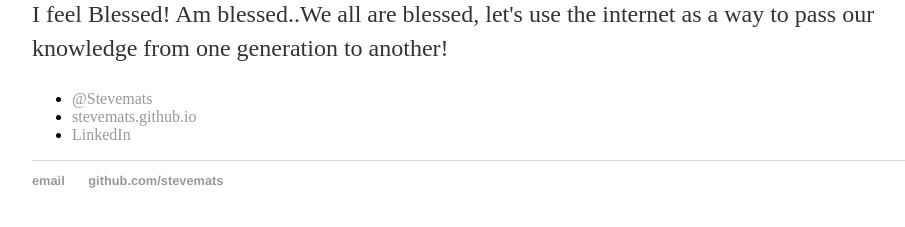
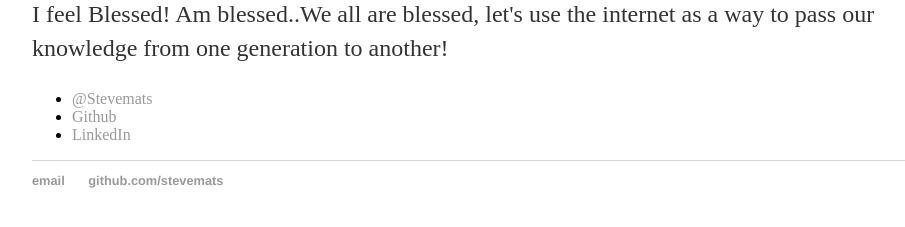
Before and after one commit to stevemats/jekyll-sample-layout, a Jekyll site: the page built from about/index.html, in a window 1280 px wide. Shown: the part 199-426 px from the top of the page, without its empty margins (160-1065 px from the left). Built offline with Jekyll 4.4.1, drawn with Linux system fonts in a browser that asks for light colours.

Commit message:
Update index.html

```diff
--- a/about/index.html
+++ b/about/index.html
@@ -12,7 +12,7 @@ title: About K&S G. Companies' Blog
 
 			<ul class="contacts">
 				<li><a href="#">@Stevemats</a></li>
-				<li><a href="https://github.com/stevemats/">stevemats.github.io</a></li>
+				<li><a href="https://github.com/stevemats/">Github</a></li>
 				<li><a href="#">LinkedIn</a></li>
 				</ul>
 </div>
```
